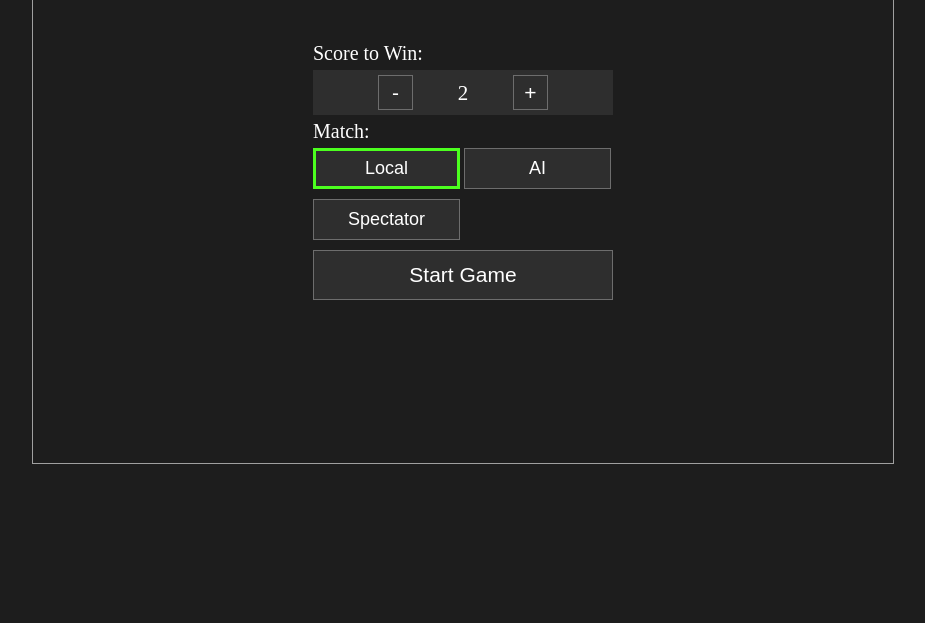
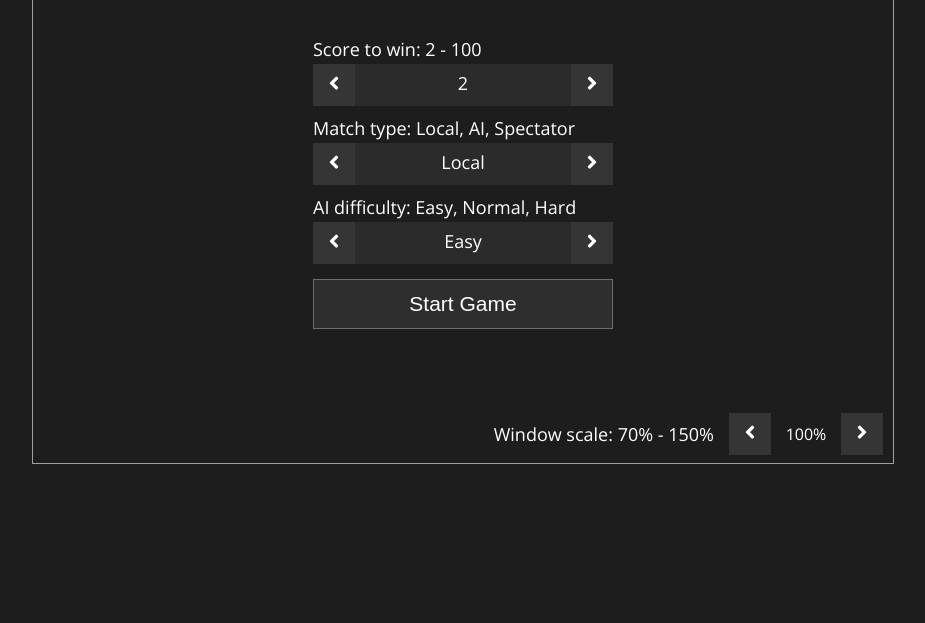
Before and after one commit to paveldrobny/JS-Game_PingPong, a plain HTML site: page index.html in a window 1280 px wide. Shown: the part 177-800 px from the top of the page, without its empty margins (177-1102 px from the left). Drawn offline with nearby package versions, Linux system fonts and the light colour scheme.

Commit message:
add AI Difficulty (Test)

```diff
--- a/event.js
+++ b/event.js
@@ -5,21 +5,31 @@ let canvas = document.getElementById("canvas"),
   textScore = document.getElementById("textScore"),
   mScore = document.getElementById("mScore"),
   pScore = document.getElementById("pScore"),
-  battleBtn = document.getElementsByClassName("battleBtn");
+  textMatchType = document.getElementById("textMatchType"),
+  mMatchType = document.getElementById("mMatchType"),
+  pMatchType = document.getElementById("pMatchType"),
+  textAI_Diff = document.getElementById("textAI_Diff"),
+  mAI_Dif = document.getElementById("mAI_Dif"),
+  pAI_Dif = document.getElementById("pAI_Dif"),
+  textZoom = document.getElementById("textZoom");
+mZoom = document.getElementById("mZoom"),
+  pZoom = document.getElementById("pZoom"),
 
 
-canvas.width = 860;
+  canvas.width = 860;
 canvas.height = 560;
 
 var AI_Pos = canvas.height / 2 - 41;
 
+var MatchType_arr = ["Local", "AI", "Spectator"];
+var matchType_index = 0;
 
-/*
-LOCAL MODE - game_Type = 0;
-AI MODE - game_Type = 1;
-SPECTATOR MODE - game_Type = 2;
-*/
-var game_Type = 0;
+var AI_difficulty_arr = ["Easy", "Normal", "Hard"];
+var AI_difficulty_index = 0;
+
+var Zoom_arr = ["70%", "80%", "90%", "100%",
+  "110%", "120%", "130%", "140%", "150%"];
+var Zoom_index = 3; // Default 100%
 
 
 //#region INIT
@@ -207,10 +217,11 @@ GameManager.prototype.addScore = function () {
     ui.winPlayer();
     ui.message("Press the Spacebar to return to the menu.");
   } else {
-    ui.scoreEndMath();
+    // Else UI
   }
 }
 
+// UI SELECTOR
 GameManager.prototype.mScoreToEnd = function () {
   if (gameM.scoreToEnd > 2) {
     gameM.scoreToEnd -= 2;
@@ -225,6 +236,63 @@ GameManager.prototype.pScoreToEnd = function () {
   }
 }
 
+GameManager.prototype.mMatchType = function () {
+  if (matchType_index <= 0) {
+    matchType_index = 0
+  } else {
+    matchType_index--;
+  }
+  textMatchType.innerHTML = MatchType_arr[matchType_index];
+}
+
+GameManager.prototype.pMatchType = function () {
+  if (matchType_index >= MatchType_arr.length - 1) {
+    matchType_index = MatchType_arr.length - 1;
+  } else {
+    matchType_index++;
+  }
+  textMatchType.innerHTML = MatchType_arr[matchType_index];
+}
+
+GameManager.prototype.mAI_Dif = function () {
+  if (AI_difficulty_index <= 0) {
+    AI_difficulty_index = 0
+  } else {
+    AI_difficulty_index--;
+  }
+  textAI_Diff.innerHTML = AI_difficulty_arr[AI_difficulty_index];
+}
+
+GameManager.prototype.pAI_Dif = function () {
+  if (AI_difficulty_index >= AI_difficulty_arr.length - 1) {
+    AI_difficulty_index = AI_difficulty_arr.length - 1;
+  } else {
+    AI_difficulty_index++;
+  }
+  textAI_Diff.innerHTML = AI_difficulty_arr[AI_difficulty_index];
+}
+
+GameManager.prototype.mZoom = function () {
+  if (Zoom_index <= 0) {
+    Zoom_index = 0
+  } else {
+    Zoom_index--;
+  }
+  textZoom.innerHTML = Zoom_arr[Zoom_index];
+  document.body.style.zoom = Zoom_arr[Zoom_index];
+}
+
+GameManager.prototype.pZoom = function () {
+  if (Zoom_index >= Zoom_arr.length - 1) {
+    Zoom_index = Zoom_arr.length - 1;
+  } else {
+    Zoom_index++;
+  }
+  textZoom.innerHTML = Zoom_arr[Zoom_index];
+  document.body.style.zoom = Zoom_arr[Zoom_index];
+}
+
+
 GameManager.prototype.startGame = function () {
   gameM.gameStart = true;
   menu.style.display = "none";
@@ -238,12 +306,30 @@ GameManager.prototype.endGame = function () {
 }
 
 GameManager.prototype.AI = function () {
-  if (game_Type == 2) {
-    AI_Pos = (ball.y - 10) + Math.floor(Math.random() * 3) + 9;
-    player1.y = AI_Pos;
+  const EASY = 10, NORMAL = 9, HARD = 8;
+  if (AI_difficulty_index == 0) {
+    if (matchType_index == 2) {
+      AI_Pos = (ball.y - 10) + Math.floor(Math.random() * 3) + EASY;
+      player1.y = AI_Pos;
+    }
+    AI_Pos = (ball.y - 10) + Math.floor(Math.random() * 3) + EASY;
+    player2.y = AI_Pos;
   }
-  AI_Pos = (ball.y - 10) + Math.floor(Math.random() * 3) + 9;
-  player2.y = AI_Pos;
+  else if (AI_difficulty_index == 1) {
+    if (matchType_index == 2) {
+      AI_Pos = (ball.y - 10) + Math.floor(Math.random() * 3) + NORMAL;
+      player1.y = AI_Pos;
+    }
+    AI_Pos = (ball.y - 10) + Math.floor(Math.random() * 3) + NORMAL;
+    player2.y = AI_Pos;
+  } else if (AI_difficulty_index == 2) {
+    if (matchType_index == 2) {
+      AI_Pos = (ball.y - 10) + Math.floor(Math.random() * 3) + HARD;
+      player1.y = AI_Pos;
+    }
+    AI_Pos = (ball.y - 10) + Math.floor(Math.random() * 3) + HARD;
+    player2.y = AI_Pos;
+  }
 }
 
 //#endregion
@@ -260,13 +346,6 @@ UI.prototype.score = function () {
   context.fillStyle = 'white';
   context.textAlign = 'center';
   context.fillText(gameM.p1Score + " : " + gameM.p2Score, x / 2, 35);
-}
-
-UI.prototype.scoreEndMath = function () {
-  context.font = '19px sans-serif';
-  context.fillStyle = 'gray';
-  context.textAlign = 'center';
-  context.fillText("Score to end: " + gameM.scoreToEnd, x / 2, y - 15);
 }
 
 UI.prototype.winPlayer = function () {
@@ -287,28 +366,19 @@ UI.prototype.message = function (mess) {
 
 //#region EVENTS
 
-for (let i = 0; i < battleBtn.length; i++) {
-  battleBtn[i].addEventListener("click", function () {
-    for (let i of battleBtn) i.classList.remove("active");
-    battleBtn[i].classList.add("active");
-    switch (i) {
-      case 0:
-        game_Type = 0;
-        break;
-      case 1:
-        game_Type = 1;
-        break;
-      case 2:
-        game_Type = 2;
-        break;
-    }
-  })
-}
+
 window.addEventListener("keydown", input.keyDown);
 window.addEventListener("keyup", input.keyUp);
 startBtn.addEventListener("click", gameM.startGame);
 mScore.addEventListener("click", gameM.mScoreToEnd);
 pScore.addEventListener("click", gameM.pScoreToEnd);
+mMatchType.addEventListener("click", gameM.mMatchType);
+pMatchType.addEventListener("click", gameM.pMatchType);
+mAI_Dif.addEventListener("click", gameM.mAI_Dif);
+pAI_Dif.addEventListener("click", gameM.pAI_Dif);
+mZoom.addEventListener("click", gameM.mZoom);
+pZoom.addEventListener("click", gameM.pZoom);
+
 //#endregion
 
 
@@ -320,7 +390,7 @@ function gameLoop() {
     ball.draw();
     ball.move();
     input.keyDetect();
-    if (game_Type == 1 || game_Type == 2) {
+    if (matchType_index == 1 || matchType_index == 2) {
       gameM.AI();
     }
     gameM.area();
--- a/index.html
+++ b/index.html
@@ -5,6 +5,12 @@
     <meta charset="UTF-8">
     <meta name="viewport" content="width=device-width, initial-scale=1.0">
     <title>Ping Pong on JS</title>
+    <!-- Include icons -->
+    <link href="https://use.fontawesome.com/releases/v5.0.13/css/all.css" rel="stylesheet">
+    <!-- Include fonts -->
+    <link
+        href="https://fonts.googleapis.com/css2?family=Open+Sans:ital,wght@0,300;0,400;0,600;0,700;0,800;1,300;1,400;1,600;1,700;1,800&amp;display=swap"
+        rel="stylesheet">
     <link rel="stylesheet" href="style.css">
 </head>
 
@@ -12,21 +18,34 @@
     <div id="menu">
         <div id="title">PING PONG on JS</div>
         <div id="menuCont">
-            <label>Score to Win:</label>
-            <div id="scoreCont">
-                <div id="scoreC">
-                    <button id="mScore">-</button>
-                    <div id="textScore">0</div>
-                    <button id="pScore">+</button>
-                </div>
+            <label>Score to win: 2 - 100</label>
+            <div class="selectorContent">
+                <div class="selector_leftBtn" id="mScore"><i class="fas fa-angle-left"></i></div>
+                <div class="selector_text" id="textScore">2</div>
+                <div class="selector_rightBtn" id="pScore"><i class="fas fa-angle-right"></i></div>
             </div>
-            <label>Match:</label>
-            <div>
-                <button id="Btn_Local" class="battleBtn active">Local</button>
-                <button id="Btn_AI" class="battleBtn">AI</button>
-                <button id="Btn_Spectator" class="battleBtn">Spectator</button>
+            <label>Match type: Local, AI, Spectator</label>
+            <div class="selectorContent">
+                <div class="selector_leftBtn" id="mMatchType"><i class="fas fa-angle-left"></i></div>
+                <div class="selector_text" id="textMatchType">Local</div>
+                <div class="selector_rightBtn" id="pMatchType"><i class="fas fa-angle-right"></i></div>
+            </div>
+            <label>AI difficulty: Easy, Normal, Hard</label>
+            <div class="selectorContent">
+                <div class="selector_leftBtn" id="mAI_Dif"><i class="fas fa-angle-left"></i></div>
+                <div class="selector_text" id="textAI_Diff">Easy</div>
+                <div class="selector_rightBtn" id="pAI_Dif"><i class="fas fa-angle-right"></i></div>
             </div>
             <button class="menuBtn" id="startBtn">Start Game</button>
+        </div>
+
+        <div id="window_Settings">
+            <label>Window scale: 70% - 150%</label>
+            <div class="settingsContent">
+                <div class="selector_leftBtn" id="mZoom"><i class="fas fa-angle-left"></i></div>
+                <div class="settings_text" id="textZoom">100%</div>
+                <div class="selector_rightBtn" id="pZoom"><i class="fas fa-angle-right"></i></div>
+            </div>
         </div>
     </div>
     <canvas id="canvas"></canvas>
--- a/style.css
+++ b/style.css
@@ -1,5 +1,6 @@
 body {
   background: rgb(29, 29, 29);
+  font-family: 'Open Sans', sans-serif;
   overflow: hidden;
   user-select: none;
 }
@@ -29,7 +30,7 @@ button {
   height: 550px;
 }
 
-#title{
+#title {
   position: relative;
   text-align: center;
   font-size: 41px;
@@ -41,13 +42,13 @@ button {
   position: absolute;
   width: 300px;
   height: 150px;
-  top: 38%;
+  top: 37%;
   left: 50%;
   transform: translate(-50%, -50%);
 }
 
 #menuCont label {
-  font-size: 20px;
+  font-size: 18px;
   color: white;
 }
 
@@ -55,7 +56,7 @@ button {
   height: 50px;
 }
 
-.menuBtn, #scoreCont, #mScore, #pScore {
+.menuBtn {
   outline: none;
   transition: .15s;
   color: white;
@@ -63,55 +64,80 @@ button {
   background: rgb(46, 46, 46);
 }
 
-.menuBtn, #scoreCont {
+.menuBtn {
   width: 100%;
   font-size: 21px;
   margin: 5px 0;
 }
 
-.menuBtn:hover, #mScore:hover, #pScore:hover{
+.menuBtn:hover {
   border: 3px solid rgb(44, 139, 255);
 }
 
-#scoreC {
+#window_Settings{
   position: absolute;
-  width: 170px;
-  height: 35px;
-  margin: 5px 0;
-  left: 50%;
-  transform: translateX(-50%);
+  right: 3px;
+  bottom: 3px;
+}
+
+#window_Settings label{
+  float: left;
+  line-height: 42px;
+  padding-right: 15px;
+  font-size: 18px;
+  color: white;
+}
+
+.settingsContent {
+  float: left;
+  width: 156px;
+}
+
+.settings_text {
+  float: left;
+  text-align: center;
+  width: 70px;
+  height: 42px;
+  line-height: 42px;
+  color: white;
+}
+
+.selectorContent {
+  width: 100%;
+  height: 42px;
+  margin-top: 3px;
+  margin-bottom: 10px;
+  background: rgb(43, 43, 43);
+}
+
+.selector_leftBtn, .selector_text, .selector_rightBtn{
+  float: left;
+  height: 38px;
+  line-height: 38px;
+  color: white;
+}
+
+.selector_leftBtn, .selector_rightBtn {
+  width: 38px;
+  cursor: pointer;
+  border: 2px solid transparent;
+  transition: .15s;
+  background: rgb(53, 53, 53);
+}
+
+.selector_leftBtn:hover, .selector_rightBtn:hover {
+  border: 2px solid rgb(44, 139, 255);
+}
+
+.fa-angle-left, .fa-angle-right {
+  width: 100%;
+  font-size: 21px;
   text-align: center;
 }
 
-#scoreCont {
-  height: 45px;
+.selector_text {
+  width: 216px;
+  font-size: 18px;
+  transition: .3s;
+  text-align: center;
 }
-
-#mScore, #pScore {
-  width: 35px;
-  height: 35px;
-  float: left;
-  transition: .15s;
-  color: white;
-}
-
-#textScore {
-  width: 100px;
-  padding: 6px 0;
-  vertical-align: center;
-  float: left;
-}
-
-.battleBtn{
-  margin: 5px 0;
-  width: 49%;
-  height: 41px;
-  font-size: 18px;
-  color: white;
-  transition: .15s;
-  background: rgb(46, 46, 46);
-}
-
-.battleBtn.active{
-  border: 3px solid rgb(76, 255, 31);
-}
```
